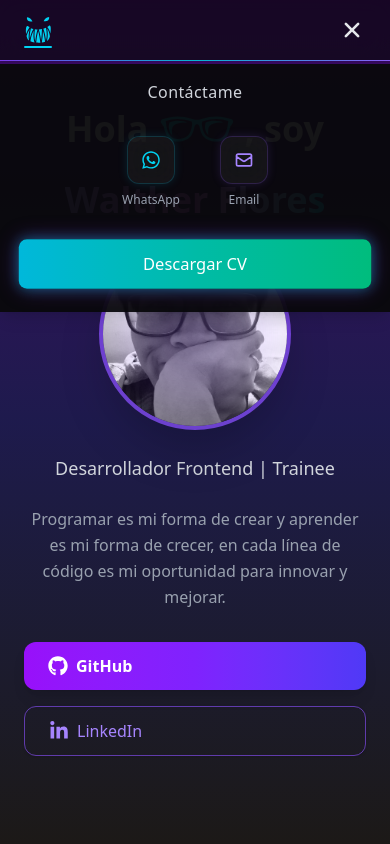
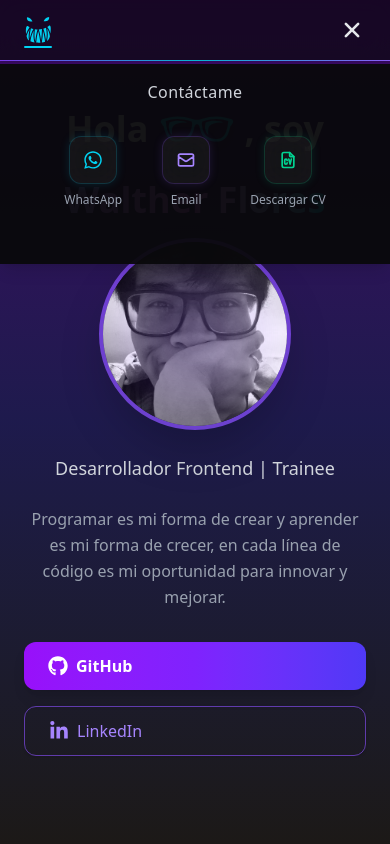
Before and after one commit to walther-fs/portfolio-web, a React (Vite) app: page / in a window 390 px wide. Both pictures are taken after a click on the button "Abrir menú". Shown: the top 844 px of the page. Built offline with nearby package versions, Linux system fonts and the light colour scheme.

Commit message:
Changed CV button

```diff
--- a/src/components/Header.tsx
+++ b/src/components/Header.tsx
@@ -2,6 +2,7 @@ import { useState } from "react";
 import { IoMenu, IoClose } from "react-icons/io5";
 import { GiSharpSmile } from "react-icons/gi";
 import { FaWhatsapp } from "react-icons/fa6";
+import { TbFileCv } from "react-icons/tb";
 import { HiOutlineMail } from "react-icons/hi";
 import { motion, AnimatePresence } from "framer-motion";
 import { useActiveSection } from "../hooks/useActiveSection";
@@ -132,16 +133,22 @@ export default function Header() {
                   Email
                 </span>
               </a>
-            </div>
               <a
                 href="/CV-Walther-Flores.pdf"
                 download
                 onClick={toggleMenu}
-              aria-label="Descargar currículum de Walther Flores en PDF"
-              className="block bg-gradient-to-r from-cyan-500 via-teal-500 to-emerald-500 text-white px-4 py-3 rounded-lg shadow-lg text-center mx-6 mb-6 hover:shadow-[0_0_10px_4px_rgba(6,182,212,0.6),0_0_20px_6px_rgba(16,185,129,0.5)] transition transform hover:scale-105 animate-pulse-slow"
+                aria-label="Descargar currículum"
+                className="group flex flex-col items-center gap-2 mb-6"
               >
+                <div className="relative flex items-center justify-center w-12 h-12 rounded-xl bg-white/5 backdrop-blur-md border border-emerald-500/20 shadow-[0_0_10px_rgba(16,185,129,0.15)] transition transform group-hover:scale-110">
+                  <span className="absolute inset-0 rounded-xl bg-gradient-to-br from-emerald-500/20 to-cyan-500/20 opacity-0 group-hover:opacity-100 transition" />
+                  <TbFileCv className="text-xl text-emerald-400 group-hover:text-emerald-300 transition" />
+                </div>
+                <span className="text-xs text-gray-400 group-hover:text-gray-300 transition">
                   Descargar CV
+                </span>
               </a>
+            </div>
           </motion.div>
         )}
       </AnimatePresence>
```
Lines whose indentation alone changed are shown as unchanged.
